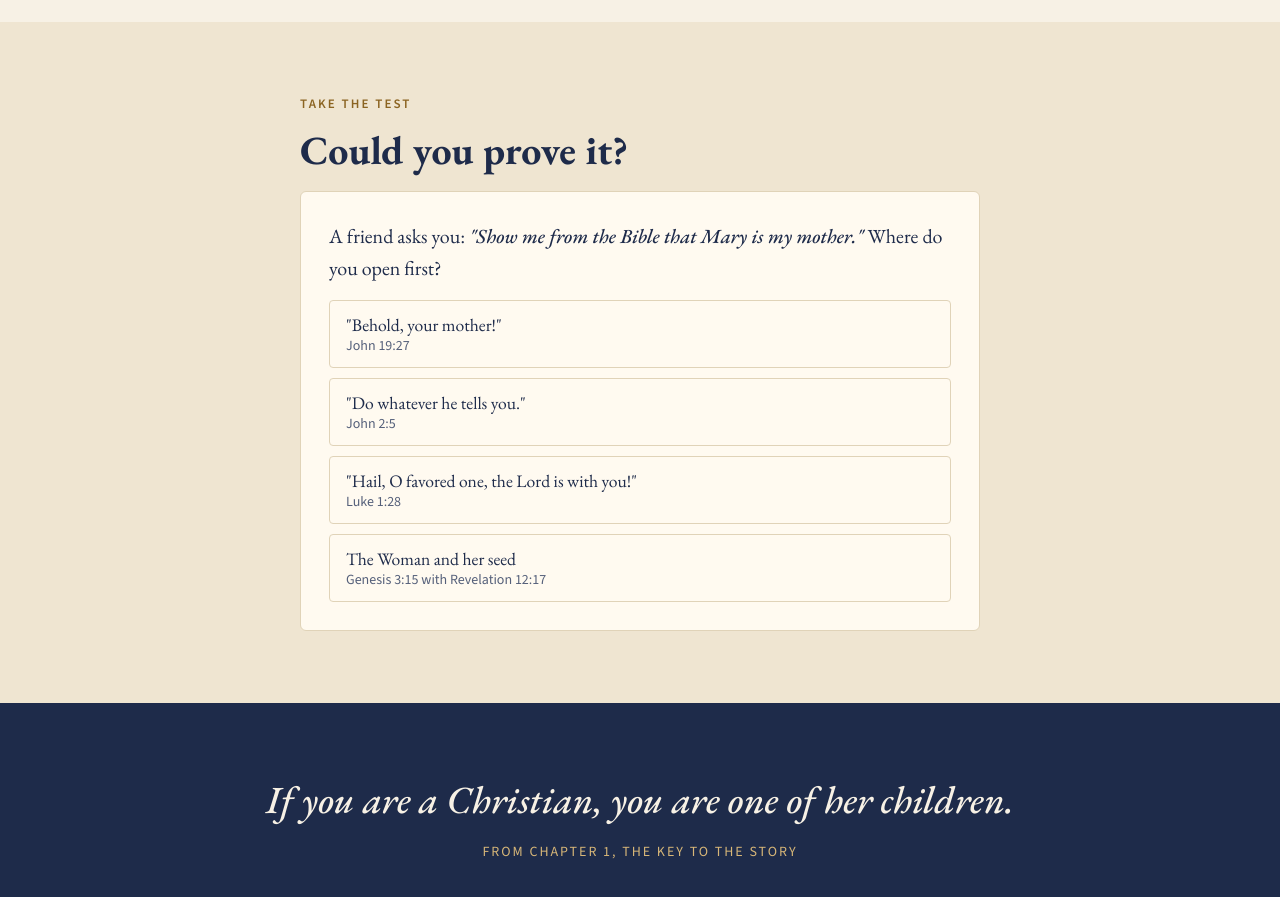
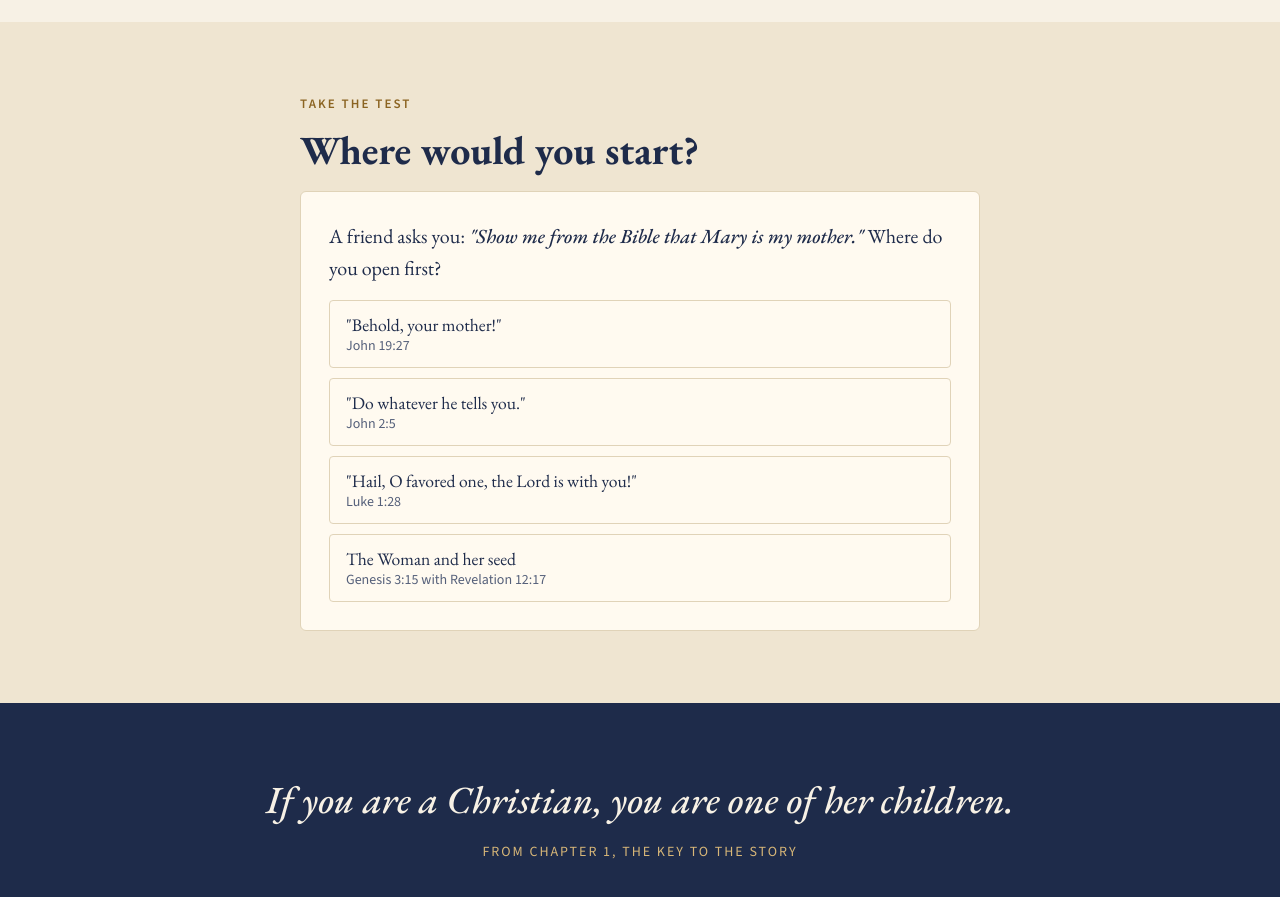
Before and after one commit to libertatempax/ismaryyourmother, a plain HTML site: page index.html in a window 1280 px wide. Shown: the part 3060-3957 px from the top of the page. Drawn offline with nearby package versions, Linux system fonts and the light colour scheme.

```diff
--- a/index.html
+++ b/index.html
@@ -284,7 +284,7 @@ footer a { color: var(--ink); text-decoration: none; } footer a:hover { color: v
 <section class="band test" id="test">
   <div class="inner narrow">
     <div class="eyebrow">Take the test</div>
-    <h2>Could you prove it?</h2>
+    <h2>Where would you start?</h2>
     <div class="quiz" id="quiz">
       <p class="q">A friend asks you: <i>"Show me from the Bible that Mary is my mother."</i> Where do you open first?</p>
       <div class="opts" role="group" aria-label="Choose a passage">
```
